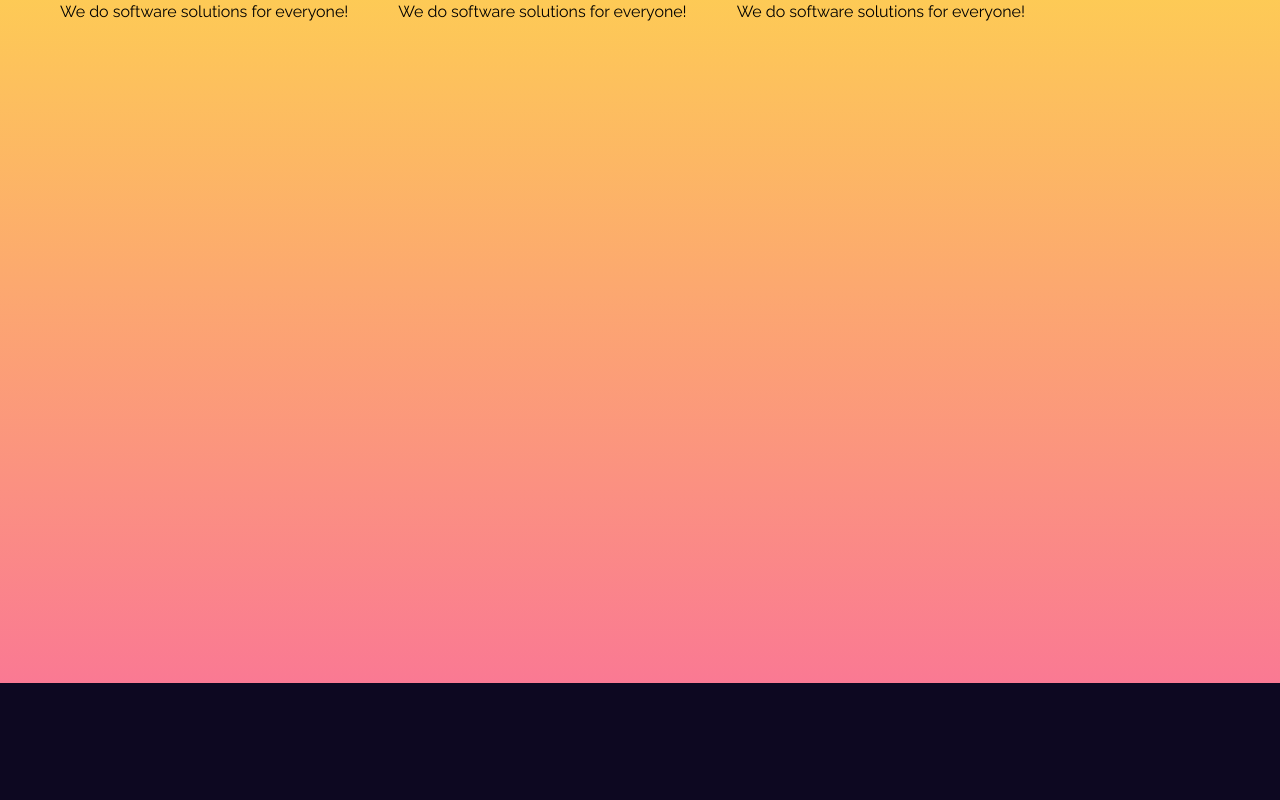
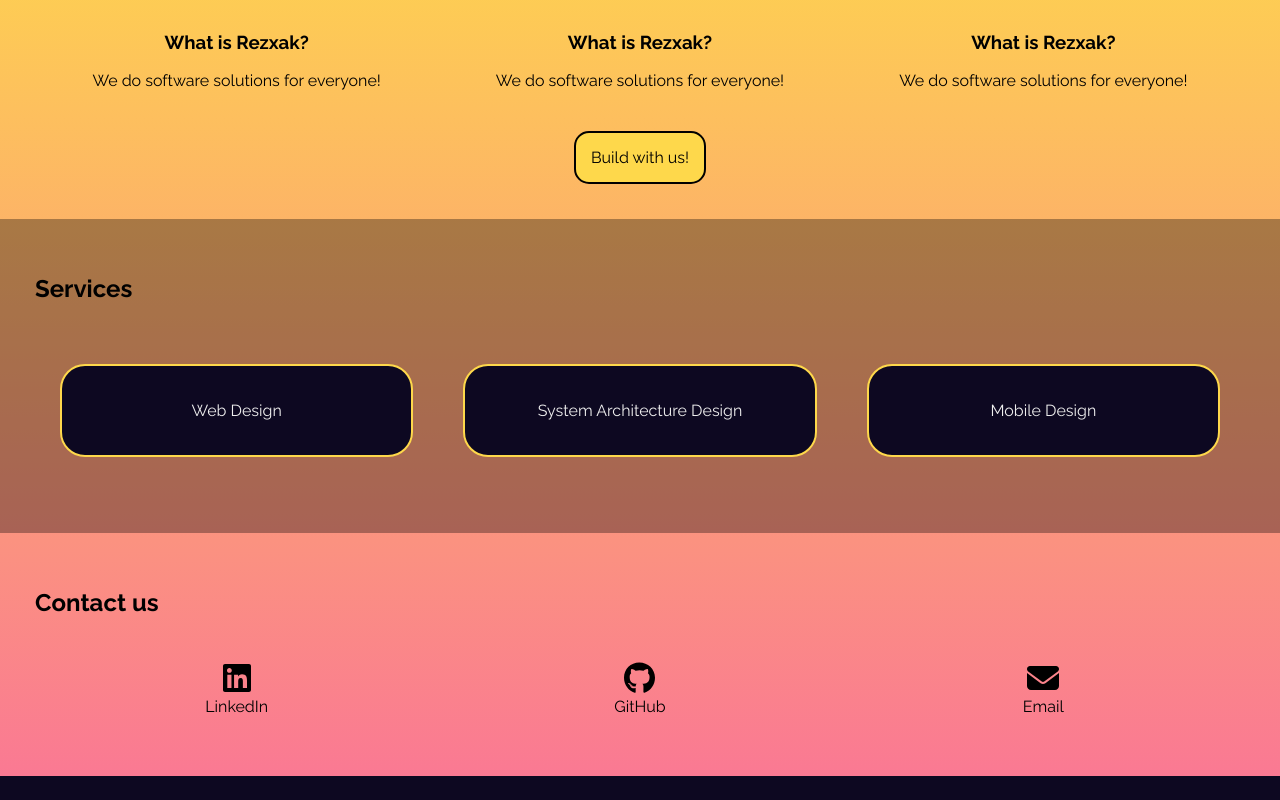
Before and after one commit to bstafford2017/rezxak-app, a React app: page / in a window 1280 px wide. Shown: the part 280-1080 px from the top of the page. Before the commit the page ends 963 px from the top, so only its background shows below. Built offline with nearby package versions, Linux system fonts and the light colour scheme.

Commit message:
Add services and contact us

```diff
--- a/package.json
+++ b/package.json
@@ -3,6 +3,10 @@
   "version": "0.1.0",
   "private": true,
   "dependencies": {
+    "@fortawesome/fontawesome-svg-core": "^6.6.0",
+    "@fortawesome/free-brands-svg-icons": "^6.6.0",
+    "@fortawesome/free-solid-svg-icons": "^6.6.0",
+    "@fortawesome/react-fontawesome": "^0.2.2",
     "framer-motion": "^11.3.23",
     "react": "^18.3.1",
     "react-dom": "^18.3.1",
--- a/public/index.html
+++ b/public/index.html
@@ -21,8 +21,13 @@
         width: 100%;
       }
 
+      body {
+        display: flex;
+        align-items: stretch;
+      }
+
       #root {
-        height: 100%;
+        width: 100%;
       }
     </style>
     <title>Rezxak App</title>
--- a/src/App.js
+++ b/src/App.js
@@ -1,6 +1,9 @@
 import React from 'react';
 import Navigation from './components/navigation';
 import styled from 'styled-components';
+import { FontAwesomeIcon } from '@fortawesome/react-fontawesome';
+import { faEnvelope } from '@fortawesome/free-solid-svg-icons';
+import { faGithub, faLinkedin } from '@fortawesome/free-brands-svg-icons';
 
 const MainContainer = styled.div`
   height: 100%;
@@ -9,30 +12,90 @@ const MainContainer = styled.div`
   background: linear-gradient(180deg, #fed84b 0%, #fa7993 100%);
 `;
 
-const Main = styled.main`
+const Main = styled.main``;
+
+const LinkWrapper = styled.a`
+  text-decoration: none;
+  color: #000;
+`;
+
+const LinkedText = styled.p`
+  padding-top: 3px;
+  margin: 0px;
+`;
+
+const AboutContainer = styled.div`
   padding: 35px;
+`;
+
+const ServicesContainer = styled.div`
+  padding: 35px;
+  background: #00000055;
+`;
+
+const ContactContainer = styled.div`
+  padding: 35px;
+`;
+
+const ServicesItemHeading = styled.p`
+  border-radius: 25px;
+  border-width: 2px;
+  border-style: solid;
+  border-color: #fed84b;
+  padding: 35px;
+  color: #eee;
+  background-color: #0d0821;
+`;
+
+const BuildButtonContainer = styled.div`
+  display: flex;
+  justify-content: center;
+`;
+
+const BuildButton = styled.a`
+  text-decoration: none;
+
+  background-color: #fed84b;
+  color: #000;
+  border-width: 2px;
+  border-style: solid;
+  border-color: #000;
+  border-radius: 15px;
+  padding: 15px;
+  transition: background-color 1s;
+
+  &:hover {
+    background-color: #fdbc64;
+  }
 `;
 
 const GridContainer = styled.div`
   display: flex;
+  justify-content: center;
 `;
 
 const GridItem = styled.div`
-  flex 1;
+  flex: 1;
+  text-align: center;
   padding: 25px;
-  transition: font-size 1s;
+`;
 
-  &:hover {
-    font-size: 20px;
-  }
+const Footer = styled.footer`
+  color: #eee;
+`;
+
+const LogoAndText = styled.div`
+  padding: 35px 75px;
 `;
 
 export default () => {
   return (
-    <div style={{ height: '100%' }}>
+    <div>
       <Navigation />
       <MainContainer>
         <Main>
+          <AboutContainer>
+            <h2 id="about-us">About us</h2>
             <GridContainer>
               <GridItem>
                 <h3>What is Rezxak?</h3>
@@ -47,8 +110,63 @@ export default () => {
                 <p>We do software solutions for everyone!</p>
               </GridItem>
             </GridContainer>
+            <BuildButtonContainer>
+              <BuildButton href="#contact-us">Build with us!</BuildButton>
+            </BuildButtonContainer>
+          </AboutContainer>
+          <ServicesContainer>
+            <h2 id="services">Services</h2>
+            <GridContainer>
+              <GridItem>
+                <ServicesItemHeading>Web Design</ServicesItemHeading>
+              </GridItem>
+              <GridItem>
+                <ServicesItemHeading>
+                  System Architecture Design
+                </ServicesItemHeading>
+              </GridItem>
+              <GridItem>
+                <ServicesItemHeading>Mobile Design</ServicesItemHeading>
+              </GridItem>
+            </GridContainer>
+          </ServicesContainer>
+          <ContactContainer>
+            <h2 id="contact-us">Contact us</h2>
+            <GridContainer>
+              <GridItem>
+                <LinkWrapper
+                  href="https://www.linkedin.com/in/benjamin-t-stafford"
+                  target="_blank"
+                >
+                  <FontAwesomeIcon size="2xl" icon={faLinkedin} />
+                  <LinkedText>LinkedIn</LinkedText>
+                </LinkWrapper>
+              </GridItem>
+              <GridItem>
+                <LinkWrapper
+                  href="https://github.com/bstafford2017"
+                  target="_blank"
+                >
+                  <FontAwesomeIcon size="2xl" icon={faGithub} />
+                  <LinkedText>GitHub</LinkedText>
+                </LinkWrapper>
+              </GridItem>
+              <GridItem>
+                <LinkWrapper href="mailto:ben@staffordsolutionsllc.com?subject=Let%27s%20get%20in%20touch%21">
+                  <FontAwesomeIcon size="2xl" icon={faEnvelope} />
+                  <LinkedText>Email</LinkedText>
+                </LinkWrapper>
+              </GridItem>
+            </GridContainer>
+          </ContactContainer>
         </Main>
       </MainContainer>
+      <Footer>
+        <LogoAndText>
+          <img width={100} height={100} src="./logo.png" alt="Rezxak logo" />
+          <p>Rezxak, LLC 2024</p>
+        </LogoAndText>
+      </Footer>
     </div>
   );
 };
--- a/src/components/navigation.js
+++ b/src/components/navigation.js
@@ -4,7 +4,6 @@ import styled from 'styled-components';
 const Navigation = styled.nav``;
 
 const Logo = styled.img`
-# to do - figure this out
   padding-left: clamp(0px, 55px, 75px);
 `;
 
@@ -40,6 +39,7 @@ export default () => {
       <NavLinkContainer>
         <NavLink href="#about-us">About us</NavLink>
         <NavLink href="#services">Services</NavLink>
+        <NavLink href="#contact-us">Contact us</NavLink>
       </NavLinkContainer>
     </Navigation>
   );
```
Also changed, not shown: public/logo.png, 1 other file (tests, documents, lock files or other folders). Lines whose indentation alone changed are shown as unchanged.
